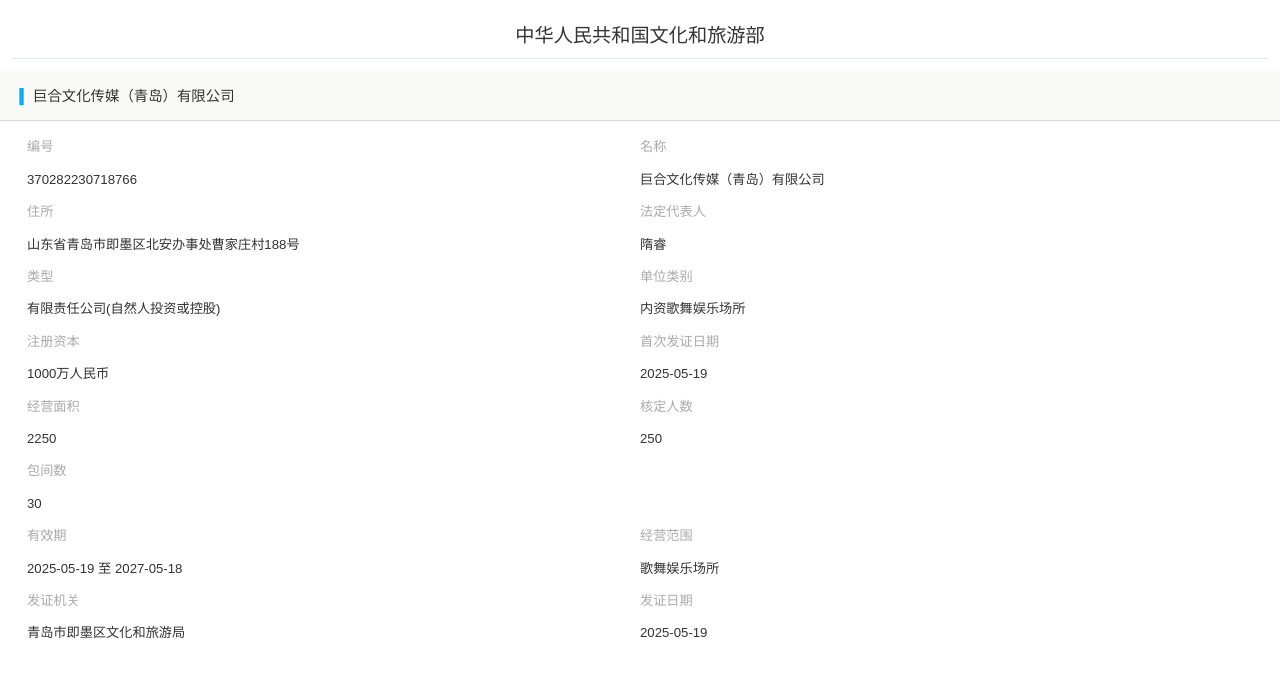
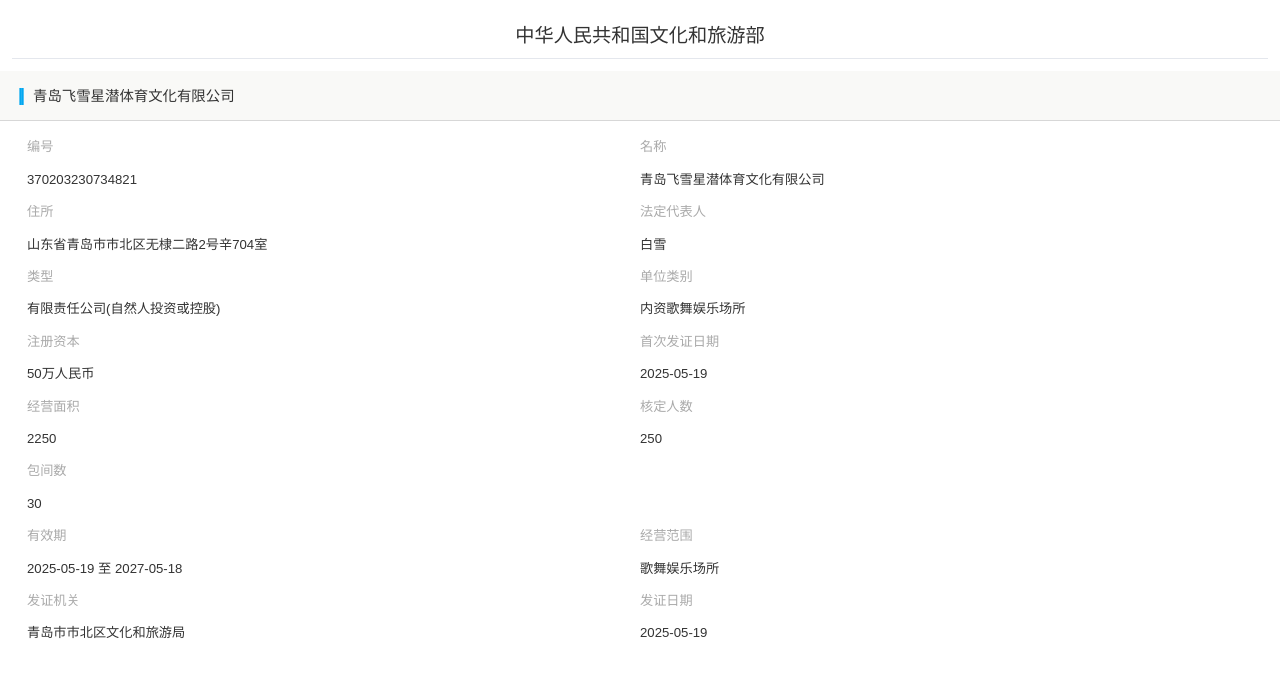
Before and after one commit to jbhdxkz-166/MA7KYA82-8, a plain HTML site: page index.html in a window 1280 px wide. Drawn offline with Linux system fonts and the light colour scheme.

Commit message:
Update index.html

```diff
--- a/index.html
+++ b/index.html
@@ -420,27 +420,27 @@
     </div>
 
     <div class="first">
-        <span class="xd">|</span><span>巨合文化传媒（青岛）有限公司</span>
+        <span class="xd">|</span><span>青岛飞雪星潜体育文化有限公司</span>
     </div>
     <div class="ycxx">
         <div class="ycxx-content">
             <div class="ycxx-left">
                 <span>编号</span>
-                <span>370282230718766</span>
+                <span>370203230734821</span>
             </div>
             <div class="ycxx-left">
                 <span>名称</span>
-                <span>巨合文化传媒（青岛）有限公司</span>
+                <span>青岛飞雪星潜体育文化有限公司</span>
             </div>
         </div>
         <div class="ycxx-content">
             <div class="ycxx-left">
                 <span>住所</span>
-                <span>山东省青岛市即墨区北安办事处曹家庄村188号</span>
+                <span>山东省青岛市市北区无棣二路2号辛704室</span>
             </div>
             <div class="ycxx-left">
                 <span>法定代表人</span>
-                <span>隋睿</span>
+                <span>白雪</span>
             </div>
         </div>
         <div class="ycxx-content">
@@ -456,7 +456,7 @@
         <div class="ycxx-content">
             <div class="ycxx-left">
                 <span>注册资本</span>
-                <span>1000万人民币</span>
+                <span>50万人民币</span>
             </div>
             <div class="ycxx-left">
                 <span>首次发证日期</span>
@@ -492,7 +492,7 @@
         <div class="ycxx-content">
             <div class="ycxx-left">
                 <span>发证机关</span>
-                <span>青岛市即墨区文化和旅游局</span>
+                <span>青岛市市北区文化和旅游局</span>
             </div>
             <div class="ycxx-left">
                 <span>发证日期</span>
```
